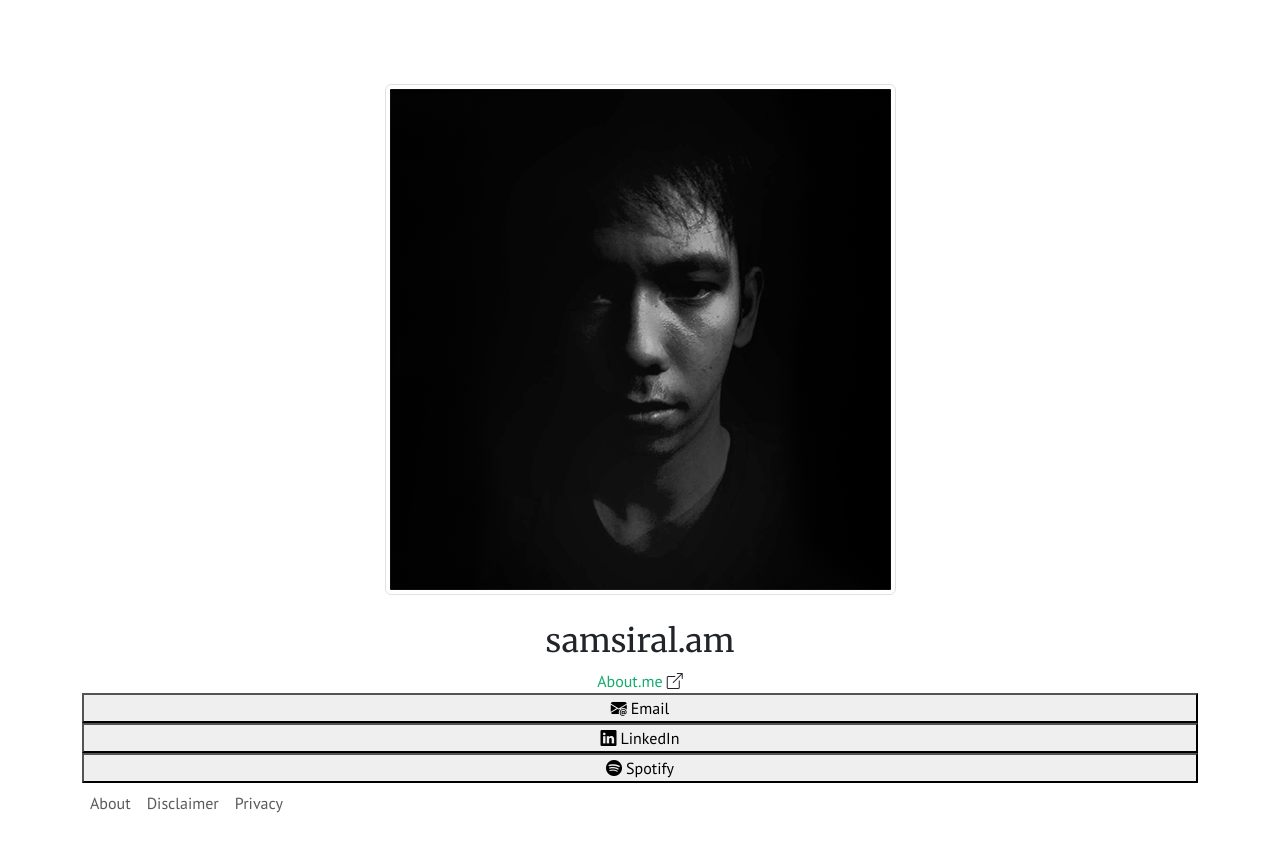
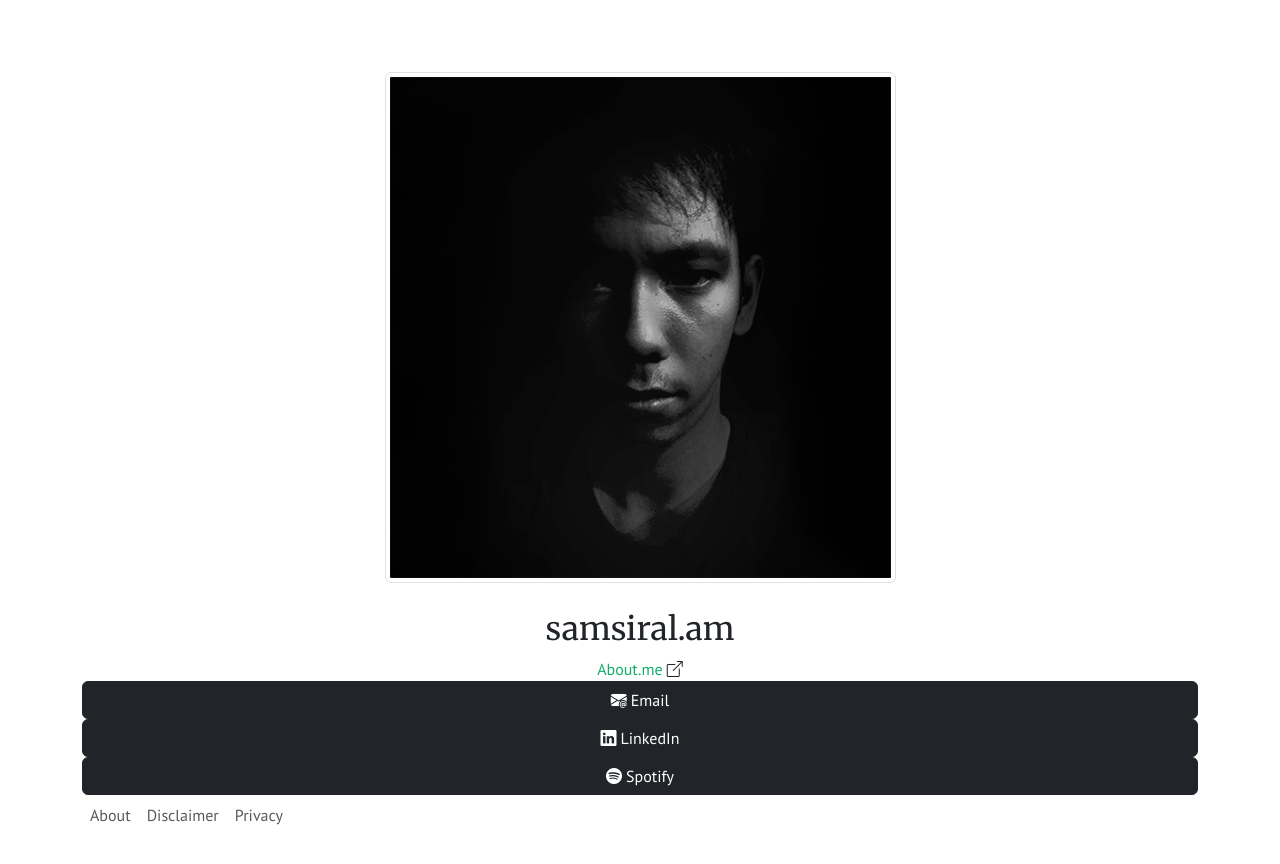
Before and after one commit to samsir/rumah, a Jekyll site: the page built from index.html, in a window 1280 px wide. Shown: the top 864 px of the page. Built offline with Jekyll 4.4.1, drawn with Linux system fonts in a browser that asks for light colours.

Commit message:
coba lagi

```diff
--- a/_includes/components/social-list.html
+++ b/_includes/components/social-list.html
@@ -9,6 +9,6 @@
 {% assign = data_social = site.data.social[icon] %}
 
 {% if username contains "//" %}{% assign url = username %}{% else %}{% assign url = username | prepend:data_social.prepend | append:data_soical.append %}{% endif %}
-  <button type="button" onclick="location.href='{{ url }}'" class="btn-dark" target="_blank">
+  <button type="button" onclick="location.href='{{ url }}'" class="btn btn-dark" target="_blank">
     <i class="me-1 {{ data_social.icon  | default:'icon-link' }}" title="{{ data_social.name }}"></i>{{ data_social.name }}
   </button>
```
